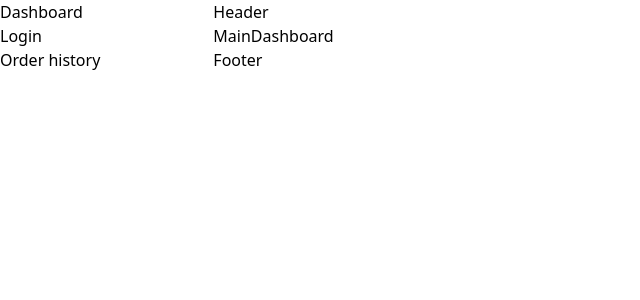
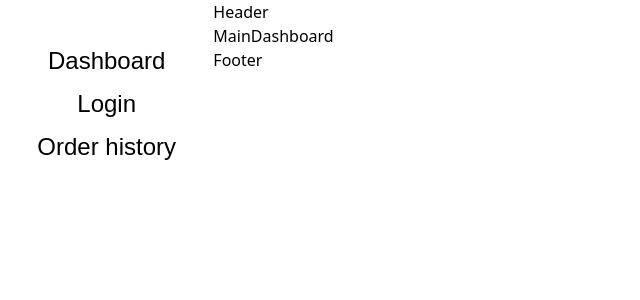
Before and after one commit to loneCapricorn/tech-assignment, a React (Vite) app: page / in a window 1280 px wide. Shown: the top 300 px of the page, without its empty margins (0-640 px from the left). Built offline with nearby package versions, Linux system fonts and the light colour scheme.

Commit message:
Update sideMenu

```diff
--- a/src/components/SideMenu.jsx
+++ b/src/components/SideMenu.jsx
@@ -1,17 +1,17 @@
 import { NavLink } from "react-router-dom";
+import { sideMenuItems } from "../constants";
+import { v4 as uniqueId } from "uuid";
 
 const SideMenu = () => {
   return (
-    <ul>
-      <li>
-        <NavLink to={"/"}>Dashboard</NavLink>
-      </li>
-      <li>
-        <NavLink to={"/login"}>Login</NavLink>
-      </li>
-      <li>
-        <NavLink to={"/order-history"}>Order history</NavLink>
-      </li>
+    <ul className="flex md:flex-col md:h-52 items-center justify-around py-10">
+      {sideMenuItems.map(({ label, path }) => (
+        <li key={uniqueId()}>
+          <NavLink to={path} className="font-montserrat text-xl md:text-2xl">
+            {label}
+          </NavLink>
+        </li>
+      ))}
     </ul>
   );
 };
```
